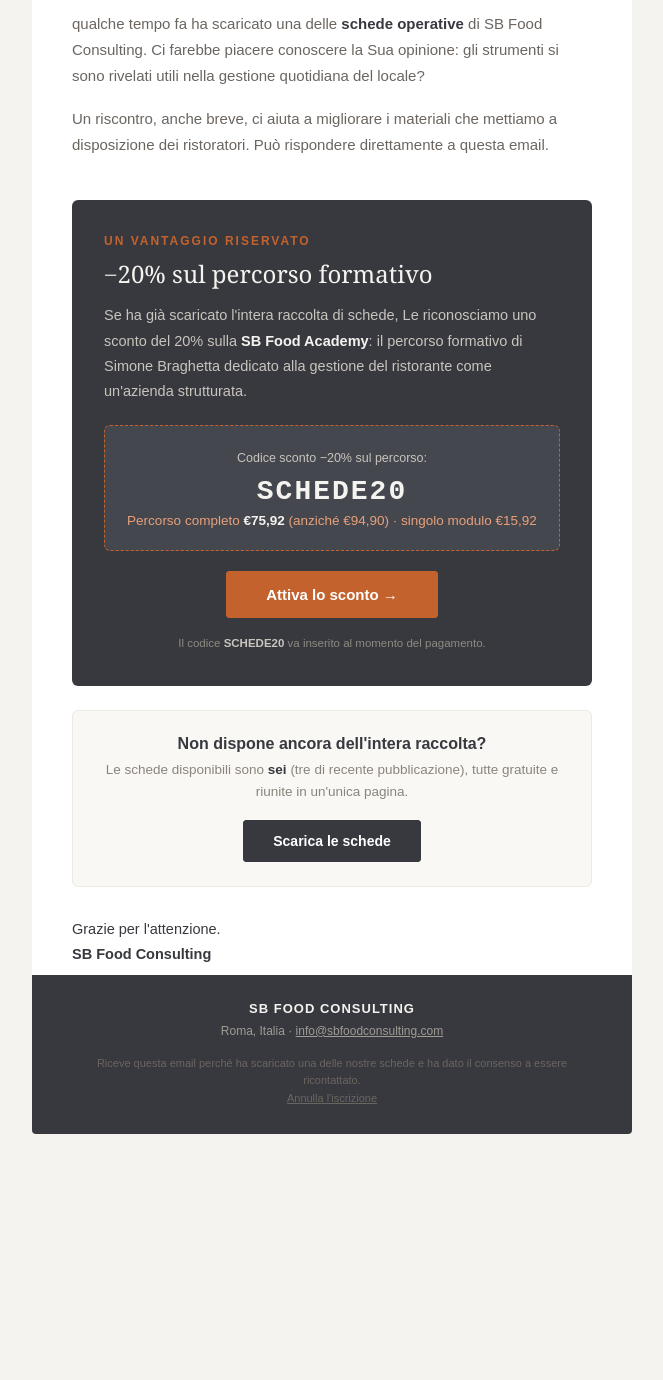
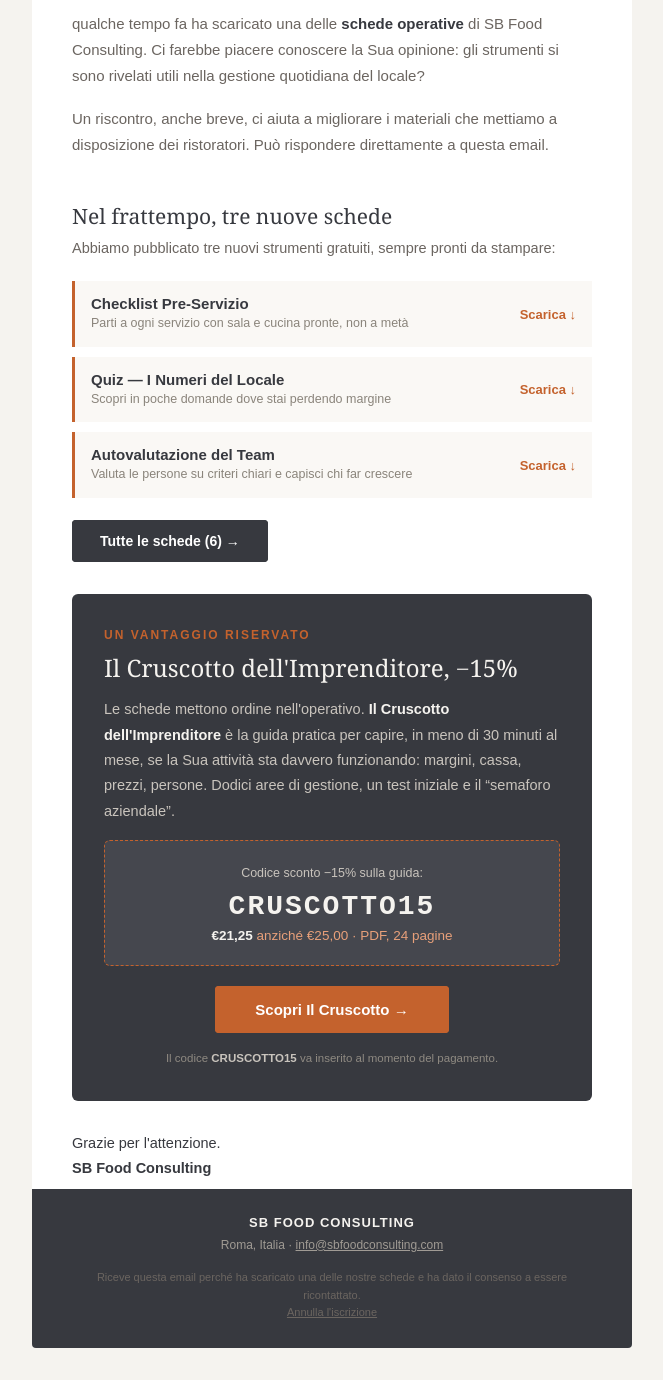
Before and after one commit to Steewee98/backend-sbfc, a Flask app: template templates/email_feedback_sconto.html in a window 1280 px wide. Shown: the part 224-1604 px from the top of the page, without its empty margins (308-971 px from the left). Before the commit the page ends 1358 px from the top, so only its background shows below. Run offline with Flask 3, Linux system fonts and the light colour scheme; the template is opened without the code that fills it, so the values that code supplies are empty.

Commit message:
feat(campagna): mail feedback + annuncio 3 nuove schede + offerta Cruscotto -15% (CRUSCOTTO15)

```diff
--- a/templates/email_feedback_sconto.html
+++ b/templates/email_feedback_sconto.html
@@ -8,7 +8,7 @@
 </head>
 <!-- Preheader nascosto -->
 <div style="display:none;max-height:0;overflow:hidden;opacity:0;color:#f5f3ef;font-size:1px;line-height:1px">
-  Un riscontro sull'utilità delle schede operative. E, per chi ha scaricato l'intera raccolta, uno sconto riservato del 20% sul percorso formativo.
+  Un riscontro sulle schede, tre nuove schede gratuite disponibili e, riservato a Lei, Il Cruscotto dell'Imprenditore con il 15% di sconto.
 </div>
 <body style="margin:0;padding:0;background-color:#f5f3ef;font-family:Arial,Helvetica,sans-serif;-webkit-text-size-adjust:100%">
 <table role="presentation" width="100%" cellpadding="0" cellspacing="0" style="background-color:#f5f3ef;padding:32px 16px">
@@ -37,53 +37,92 @@
     </p>
 </td></tr>
 
-<!-- ═══════════ VANTAGGIO RISERVATO -20% ═══════════ -->
-<tr><td style="padding:26px 40px 0">
+<!-- ═══════════ NUOVE SCHEDE DISPONIBILI ═══════════ -->
+<tr><td style="padding:28px 40px 4px">
+    <h2 style="margin:0 0 6px;color:#37393f;font-family:Georgia,serif;font-size:21px;font-weight:normal">Nel frattempo, tre nuove schede</h2>
+    <p style="margin:0 0 20px;color:#6b6560;font-size:14.5px;line-height:1.7">
+        Abbiamo pubblicato tre nuovi strumenti gratuiti, sempre pronti da stampare:
+    </p>
+
+    <table role="presentation" width="100%" cellpadding="0" cellspacing="0">
+    <tr><td style="padding:0 0 10px">
+      <table role="presentation" width="100%" cellpadding="0" cellspacing="0" style="background-color:#faf8f5;border-left:3px solid #c4622d">
+      <tr>
+        <td style="padding:14px 16px">
+          <p style="margin:0 0 2px;color:#37393f;font-size:15px;font-weight:bold">Checklist Pre-Servizio</p>
+          <p style="margin:0;color:#8a847b;font-size:12.5px;line-height:1.5">Parti a ogni servizio con sala e cucina pronte, non a metà</p>
+        </td>
+        <td style="padding:14px 16px" align="right" valign="middle" width="110">
+          <a href="https://web-production-f3794.up.railway.app/api/strumenti/checklist-pre-servizio/pdf" style="display:inline-block;color:#c4622d;text-decoration:none;font-size:13px;font-weight:bold;white-space:nowrap">Scarica ↓</a>
+        </td>
+      </tr>
+      </table>
+    </td></tr>
+    <tr><td style="padding:0 0 10px">
+      <table role="presentation" width="100%" cellpadding="0" cellspacing="0" style="background-color:#faf8f5;border-left:3px solid #c4622d">
+      <tr>
+        <td style="padding:14px 16px">
+          <p style="margin:0 0 2px;color:#37393f;font-size:15px;font-weight:bold">Quiz — I Numeri del Locale</p>
+          <p style="margin:0;color:#8a847b;font-size:12.5px;line-height:1.5">Scopri in poche domande dove stai perdendo margine</p>
+        </td>
+        <td style="padding:14px 16px" align="right" valign="middle" width="110">
+          <a href="https://web-production-f3794.up.railway.app/api/strumenti/quiz-numeri/pdf" style="display:inline-block;color:#c4622d;text-decoration:none;font-size:13px;font-weight:bold;white-space:nowrap">Scarica ↓</a>
+        </td>
+      </tr>
+      </table>
+    </td></tr>
+    <tr><td style="padding:0 0 4px">
+      <table role="presentation" width="100%" cellpadding="0" cellspacing="0" style="background-color:#faf8f5;border-left:3px solid #c4622d">
+      <tr>
+        <td style="padding:14px 16px">
+          <p style="margin:0 0 2px;color:#37393f;font-size:15px;font-weight:bold">Autovalutazione del Team</p>
+          <p style="margin:0;color:#8a847b;font-size:12.5px;line-height:1.5">Valuta le persone su criteri chiari e capisci chi far crescere</p>
+        </td>
+        <td style="padding:14px 16px" align="right" valign="middle" width="110">
+          <a href="https://web-production-f3794.up.railway.app/api/strumenti/autovalutazione-team/pdf" style="display:inline-block;color:#c4622d;text-decoration:none;font-size:13px;font-weight:bold;white-space:nowrap">Scarica ↓</a>
+        </td>
+      </tr>
+      </table>
+    </td></tr>
+    </table>
+
+    <table role="presentation" cellpadding="0" cellspacing="0" style="margin:18px 0 0"><tr><td style="border-radius:4px" bgcolor="#37393f">
+        <a href="https://www.sbfoodconsulting.com/schede" style="display:inline-block;background-color:#37393f;color:#ffffff;text-decoration:none;padding:13px 28px;font-size:14px;font-weight:bold;border-radius:4px">Tutte le schede (6) →</a>
+    </td></tr></table>
+</td></tr>
+
+<!-- ═══════════ VANTAGGIO RISERVATO — IL CRUSCOTTO -15% ═══════════ -->
+<tr><td style="padding:28px 40px 0">
     <table role="presentation" width="100%" cellpadding="0" cellspacing="0" style="background-color:#37393f;border-radius:6px">
     <tr><td style="padding:34px 32px">
         <p style="margin:0;color:#c4622d;font-size:12px;letter-spacing:2px;text-transform:uppercase;font-weight:bold">Un vantaggio riservato</p>
         <h2 style="margin:10px 0 14px;color:#f5f3ef;font-family:Georgia,serif;font-size:24px;line-height:1.3;font-weight:normal">
-            &minus;20% sul percorso formativo
+            Il Cruscotto dell'Imprenditore, &minus;15%
         </h2>
-        <p style="margin:0 0 20px;color:#c9c4bd;font-size:14.5px;line-height:1.75">
-            Se ha già scaricato l'intera raccolta di schede, Le riconosciamo uno sconto del 20% sulla
-            <strong style="color:#f5f3ef">SB Food Academy</strong>: il percorso formativo di Simone Braghetta
-            dedicato alla gestione del ristorante come un'azienda strutturata.
+        <p style="margin:0 0 16px;color:#c9c4bd;font-size:14.5px;line-height:1.75">
+            Le schede mettono ordine nell'operativo. <strong style="color:#f5f3ef">Il Cruscotto dell'Imprenditore</strong>
+            è la guida pratica per capire, in meno di 30 minuti al mese, se la Sua attività sta davvero funzionando:
+            margini, cassa, prezzi, persone. Dodici aree di gestione, un test iniziale e il &ldquo;semaforo aziendale&rdquo;.
         </p>
 
-        <!-- Codice sconto 20% -->
+        <!-- Codice sconto 15% -->
         <table role="presentation" width="100%" cellpadding="0" cellspacing="0" style="margin:0 0 20px">
         <tr><td style="background-color:#45474e;border:1px dashed #c4622d;border-radius:6px;padding:22px" align="center">
-            <p style="margin:0 0 8px;color:#c9c4bd;font-size:12.5px;line-height:1.6">Codice sconto &minus;20% sul percorso:</p>
-            <p style="margin:0 0 6px;color:#f5f3ef;font-size:28px;font-weight:bold;letter-spacing:2px;font-family:'Courier New',monospace">SCHEDE20</p>
-            <p style="margin:0;color:#e8a07a;font-size:13.5px">Percorso completo <strong style="color:#f5f3ef">€75,92</strong> (anziché €94,90) &middot; singolo modulo €15,92</p>
+            <p style="margin:0 0 8px;color:#c9c4bd;font-size:12.5px;line-height:1.6">Codice sconto &minus;15% sulla guida:</p>
+            <p style="margin:0 0 6px;color:#f5f3ef;font-size:28px;font-weight:bold;letter-spacing:2px;font-family:'Courier New',monospace">CRUSCOTTO15</p>
+            <p style="margin:0;color:#e8a07a;font-size:13.5px"><strong style="color:#f5f3ef">€21,25</strong> anziché €25,00 &middot; PDF, 24 pagine</p>
         </td></tr>
         </table>
 
         <table role="presentation" cellpadding="0" cellspacing="0" align="center"><tr><td align="center" style="border-radius:4px" bgcolor="#c4622d">
-            <a href="https://www.sbfoodconsulting.com/academy.html"
+            <a href="https://www.sbfoodconsulting.com/cruscotto-imprenditore"
                style="display:inline-block;background-color:#c4622d;color:#ffffff;text-decoration:none;padding:15px 40px;font-size:15px;font-weight:bold;border-radius:4px">
-               Attiva lo sconto →
+               Scopri Il Cruscotto →
             </a>
         </td></tr></table>
         <p style="margin:16px 0 0;color:#8f8a82;font-size:11.5px;line-height:1.6;text-align:center">
-            Il codice <strong style="color:#c9c4bd">SCHEDE20</strong> va inserito al momento del pagamento.
+            Il codice <strong style="color:#c9c4bd">CRUSCOTTO15</strong> va inserito al momento del pagamento.
         </p>
-    </td></tr>
-    </table>
-</td></tr>
-
-<!-- ═══════════ RACCOLTA COMPLETA ═══════════ -->
-<tr><td style="padding:24px 40px 0">
-    <table role="presentation" width="100%" cellpadding="0" cellspacing="0" style="background-color:#faf8f5;border:1px solid #edeae5;border-radius:6px">
-    <tr><td style="padding:24px 28px;text-align:center">
-        <p style="margin:0 0 6px;color:#37393f;font-size:16px;font-weight:bold">Non dispone ancora dell'intera raccolta?</p>
-        <p style="margin:0 0 18px;color:#8a847b;font-size:13.5px;line-height:1.6">
-            Le schede disponibili sono <strong style="color:#37393f">sei</strong> (tre di recente pubblicazione), tutte gratuite e riunite in un'unica pagina.
-        </p>
-        <table role="presentation" cellpadding="0" cellspacing="0" align="center"><tr><td align="center" style="border-radius:4px" bgcolor="#37393f">
-            <a href="https://www.sbfoodconsulting.com/schede" style="display:inline-block;background-color:#37393f;color:#ffffff;text-decoration:none;padding:13px 30px;font-size:14px;font-weight:bold;border-radius:4px">Scarica le schede</a>
-        </td></tr></table>
     </td></tr>
     </table>
 </td></tr>
```
Also changed, not shown: services/email_service.py (+10 -7 lines).
